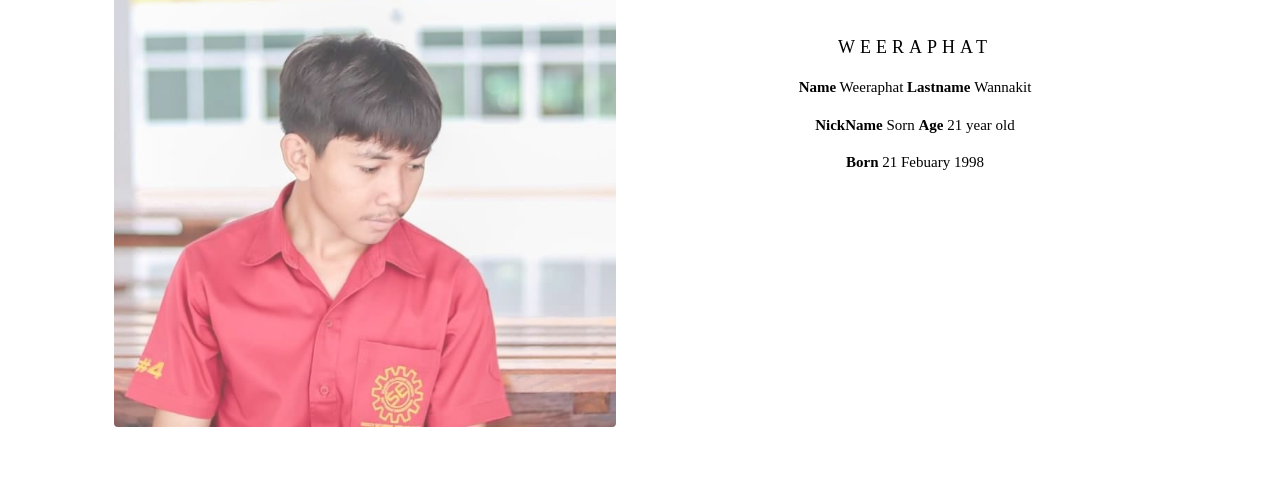
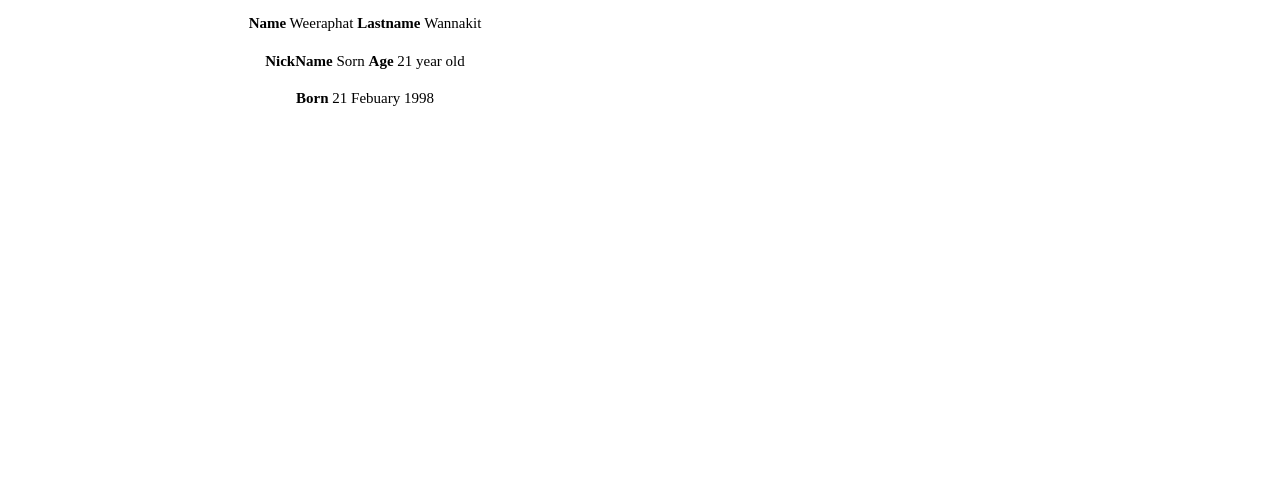
Before and after one commit to Sorn01/Weeraphat01, a plain HTML site: page index.html in a window 1280 px wide. Shown: the part 774-1277 px from the top of the page. After the commit the page ends 911 px from the top, so only its background shows below. Drawn offline with nearby package versions, Linux system fonts and the light colour scheme.

Commit message:
Update index.html

```diff
--- a/index.html
+++ b/index.html
@@ -35,12 +35,14 @@ h1, h2, h3, h4, h5, h6 {
 <!-- Page content -->
 <div class="w3-content" style="max-width:1100px">
 
-  <!-- About Section w3-large -->
-
-  <div class="w3-row w3-padding-64" id="about">
+  <!-- About Section w3-large
+<div class="w3-row w3-padding-64" id="about">
     <div class="w3-col m6 w3-padding-large w3-hide-small">
      <img src="./02.jpg" class="w3-round w3-image w3-opacity-min" alt="Table Setting" width="600" height="750">
     </div>
+-->
+
+
 
     <div class="w3-col m6 w3-padding-large w3-content">
       <h1 class="w3-center">RESUME </h1><br>
```
